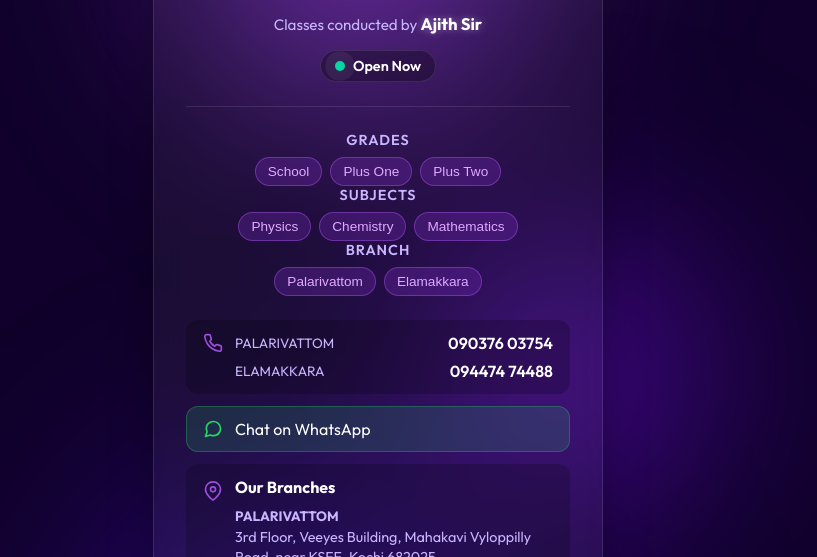
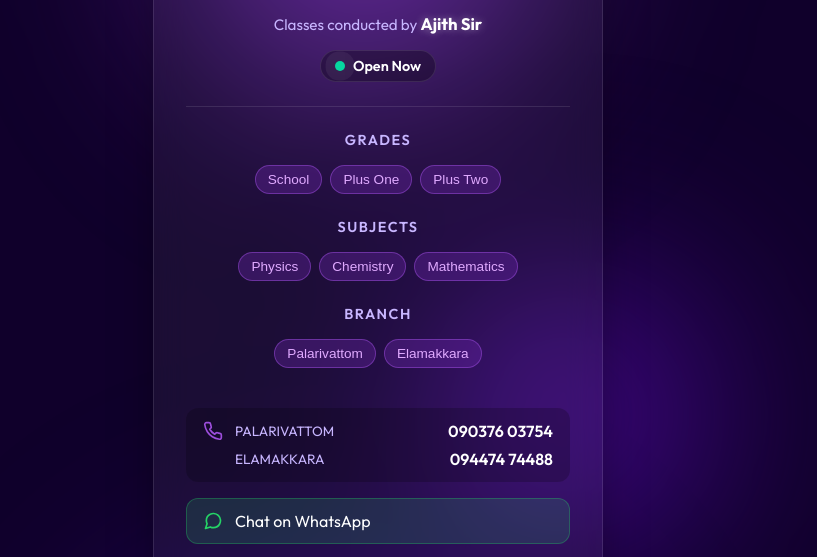
Before and after one commit to odoocrafts/magnum_tution, a website built with Vite: page index.html in a window 1280 px wide. Shown: the part 227-784 px from the top of the page, without its empty margins (262-1079 px from the left). Built offline with nearby package versions, Linux system fonts and the light colour scheme.

Commit message:
Adjust spacing for better layout

```diff
--- a/style.css
+++ b/style.css
@@ -182,13 +182,19 @@ h1 {
 .card-body {
   display: flex;
   flex-direction: column;
-  gap: 1.5rem;
+  gap: 2rem;
+}
+
+.selection-area {
+  display: flex;
+  flex-direction: column;
+  gap: 24px;
 }
 
 .category-section {
   display: flex;
   flex-direction: column;
-  gap: 8px;
+  gap: 12px;
   align-items: center;
 }
 
@@ -196,8 +202,9 @@ h1 {
   font-size: 0.9rem;
   color: var(--text-muted);
   text-transform: uppercase;
-  letter-spacing: 1px;
+  letter-spacing: 1.5px;
   font-weight: 600;
+  margin-bottom: 4px;
 }
 
 .chip-group {
@@ -236,7 +243,8 @@ h1 {
 .contact-info {
   display: flex;
   flex-direction: column;
-  gap: 12px;
+  gap: 16px;
+  margin-top: 8px;
 }
 
 .contact-link {
```
